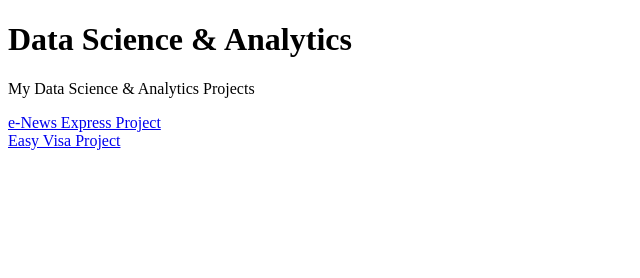
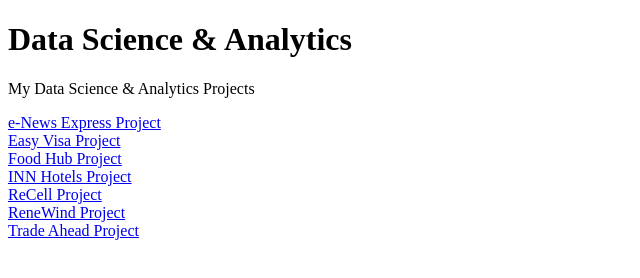
Before and after one commit to jmanchella/Data-Science-Analytics, a plain HTML site: page index.html in a window 1280 px wide. Shown: the whole page, without its empty margins (0-640 px from the left). Drawn offline with Linux system fonts and the light colour scheme.

Commit message:
Update index.html

```diff
--- a/index.html
+++ b/index.html
@@ -7,7 +7,12 @@
    <body>
       <h1> Data Science & Analytics </h1>
       <p> My Data Science & Analytics Projects </p>
-      <a href="ENewsExpress_Project.html"> e-News Express Project</a>
-      <br> <a href="ENewsExpress_Project.html"> Easy Visa Project</a>
+      <a href="ENewsExpress_Project.html"> e-News Express Project</a> <br>
+      <a href="EasyVisa_Project.html"> Easy Visa Project</a> <br>
+      <a href="FoodHub_Project.html"> Food Hub Project</a> <br>
+      <a href="INNHotels_Project.html"> INN Hotels Project</a> <br>
+      <a href="ReCell_Project.html"> ReCell Project</a> <br>
+      <a href="ReneWind_Project.html"> ReneWind Project</a> <br>
+      <a href="Trade_Ahead_Project.html"> Trade Ahead Project</a>
    </body>
 </html>
```
